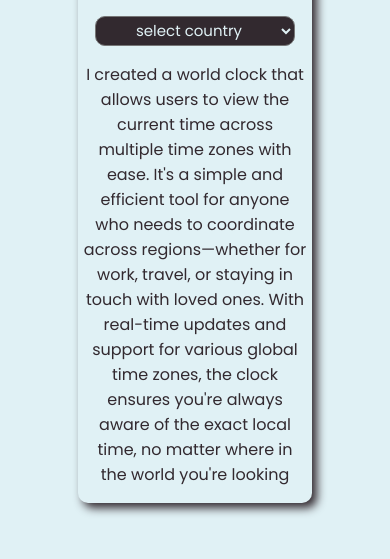
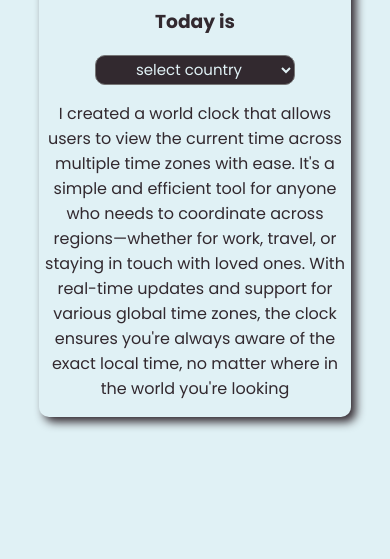
Before and after one commit to coder-sameeer/world-clock, a plain HTML site: page index.html in a window 390 px wide. Shown: the part 351-910 px from the top of the page. Drawn offline with Linux system fonts and the light colour scheme.

Commit message:
Update style.css

```diff
--- a/style.css
+++ b/style.css
@@ -68,3 +68,8 @@ margin-right:5px;
 margin-top:20%;
 }
 }
+@media (max-width:768px){
+.container .box{
+width:80vw;
+}
+}
```
